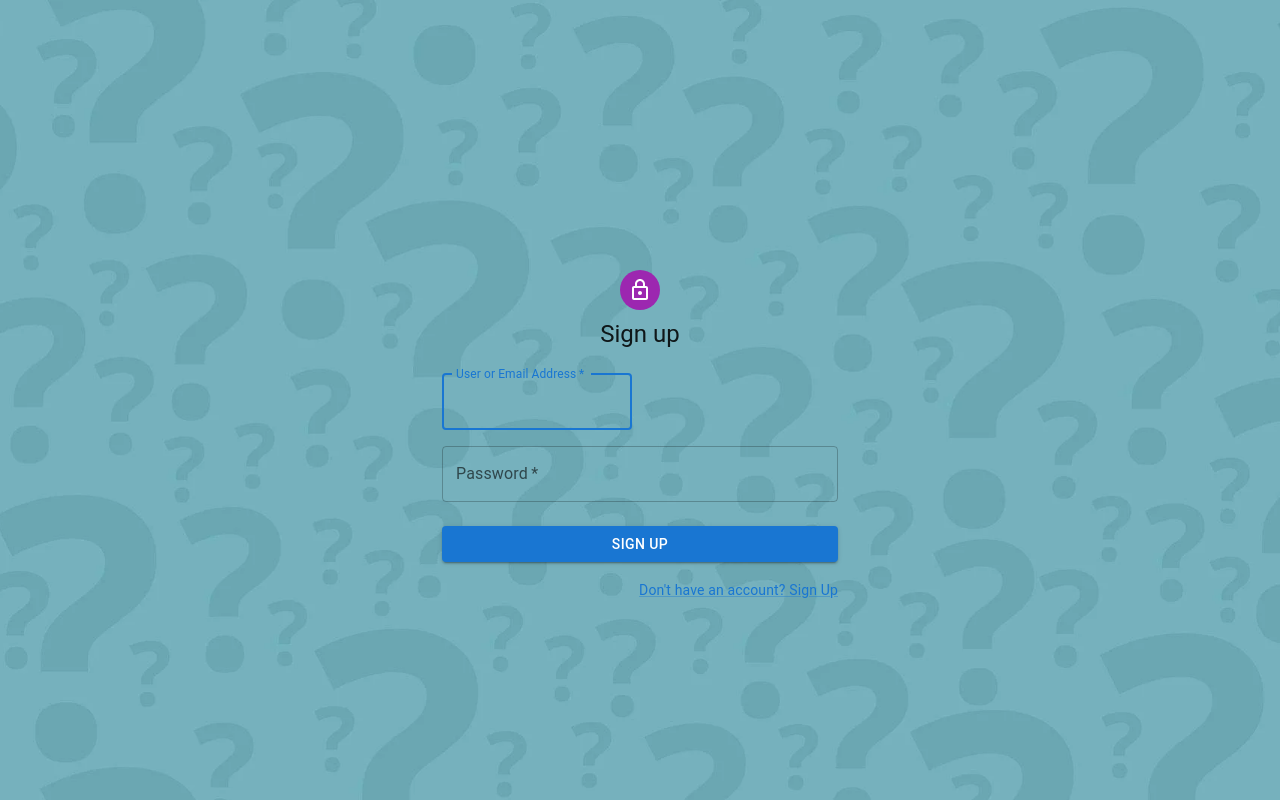
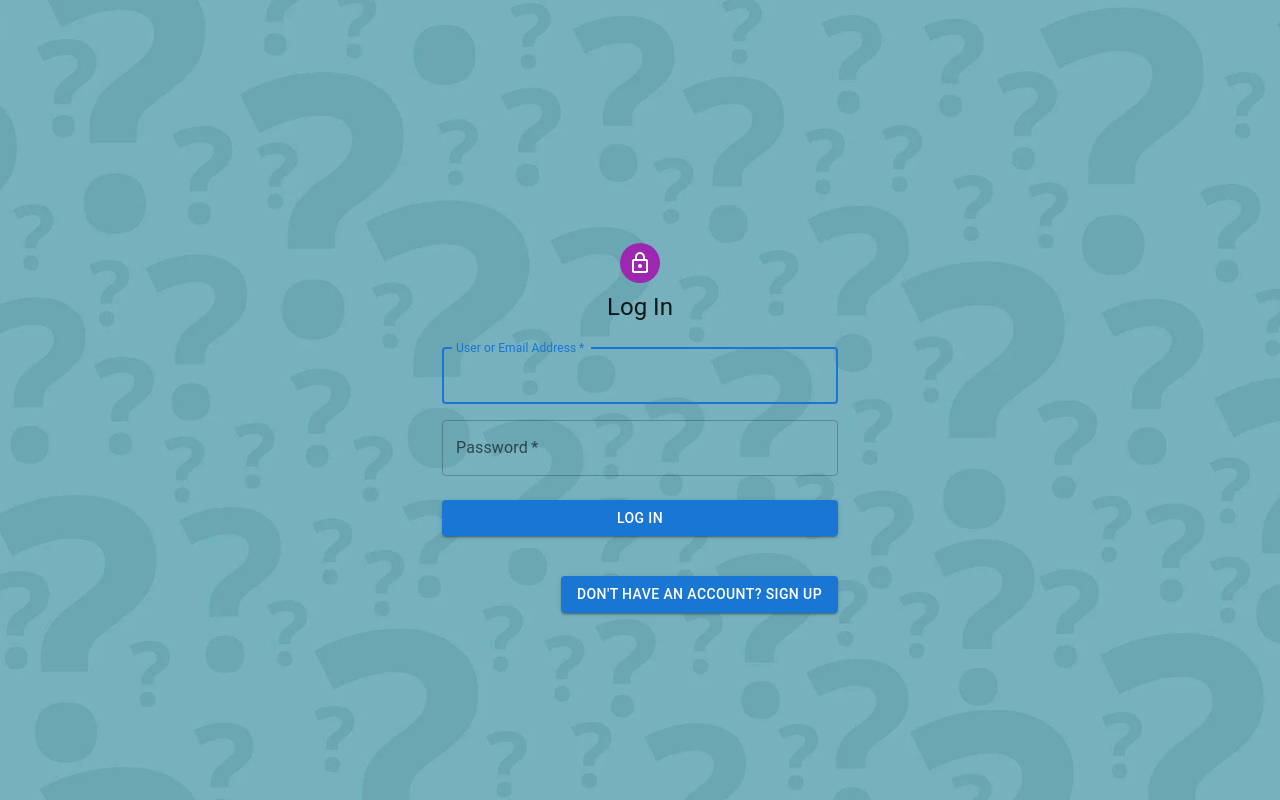
Before and after one commit to jiml268/quiz, a React (Create React App) app: page /quiz/login in a window 1280 px wide. Built offline with nearby package versions, Linux system fonts and the light colour scheme.

Commit message:
Set up Log in

```diff
--- a/src/pages/Login/Login.jsx
+++ b/src/pages/Login/Login.jsx
@@ -2,26 +2,97 @@ import Avatar from '@mui/material/Avatar';
 import Button from '@mui/material/Button';
 import CssBaseline from '@mui/material/CssBaseline';
 import TextField from '@mui/material/TextField';
-import Link from '@mui/material/Link';
 import Grid from '@mui/material/Grid';
 import Box from '@mui/material/Box';
 import LockOutlinedIcon from '@mui/icons-material/LockOutlined';
 import Typography from '@mui/material/Typography';
 import Container from '@mui/material/Container';
 import { useState } from 'react';
+import Joi from "joi-browser";
+import { toast } from 'react-toastify';
+ import { useDispatch } from 'react-redux';
+import { usersLogin } from '../../redux/user/userOperators';
+import { useNavigate } from "react-router-dom";
 
-const Login=()=>{
-    const [account, setAccount] = useState({ userOrEmail: "", password: "" });
+
+const Login = () => {
+      const dispatch = useDispatch()
+ const navigate = useNavigate();
+  const [account, setAccount] = useState({ userOrEmail: "", password: "" });
+
+   const schema = {
+        userOrEmail: Joi.string().min(4).max(20).required(),
+        password: Joi.string().min(8).max(20).required(),
+    };
 
     const handleChange = e => {
         const { name, value } = e.target;
         setAccount({ ...account, [name]: value });
     }
 
+const handleClick = () => {
+    navigate('/register')
+  }
+  const handleSubmit = async (e) => {
+    e.preventDefault();
+    const result = Joi.validate(account, schema, {
+      abortEarly: false,
+    });
+    const { error } = result;
+    if (!error) {
+      const { userOrEmail, password } = account;
+      const loginUser = { userOrEmail: userOrEmail, password: password }
+      const result = await dispatch(usersLogin(loginUser))
+      console.log(result)
+      const { error } = result
+      console.log(error)
+      if (!error) {
+        if (result.payload.data.code === 200) {
+          setAccount({ userOrEmail: "", password: "" })
+          toast.success("Account Logged In.  Enjoy the quiz", {
+            position: "top-center",
+            autoClose: 5000,
+            hideProgressBar: false,
+            closeOnClick: true,
+            pauseOnHover: true,
+            draggable: true,
+            progress: undefined,
+            theme: "colored",
 
-    const handleSubmit = (e)=>{
-      e.preventDefault();
-  };
+          });
+        }
+        if (result.payload.data.code === 401) {
+          toast.warning(`Incorrect pasword for user / email  ${userOrEmail}`, {
+            position: "top-center",
+            autoClose: 5000,
+            hideProgressBar: false,
+            closeOnClick: true,
+            pauseOnHover: true,
+            draggable: true,
+            progress: undefined,
+            theme: "colored",
+
+          });
+        }
+         if (result.payload.data.code === 404) {
+          toast.warning(`No user was found with user or email  ${userOrEmail}`, {
+            position: "top-center",
+            autoClose: 5000,
+            hideProgressBar: false,
+            closeOnClick: true,
+            pauseOnHover: true,
+            draggable: true,
+            progress: undefined,
+            theme: "colored",
+
+          });
+        }
+      }
+      return
+    };
+    console.log("here is any other result", result)
+    return
+  }
 
     return(
         <Container component="main" maxWidth="xs">
@@ -38,18 +109,19 @@ const Login=()=>{
             <LockOutlinedIcon />
           </Avatar>
           <Typography component="h1" variant="h5">
-            Sign up
+            Log In
           </Typography>
           <Box component="form" noValidate onSubmit={handleSubmit} sx={{ mt: 3 }}>
             <Grid container spacing={2}>
-              <Grid item xs={12} sm={6}>
+              <Grid item xs={12} >
                 <TextField
                   name="userOrEmail"
                   required
                   fullWidth
                   id="userOrEmail"
                   label="User or Email Address"
-                autoFocus
+                  autoFocus
+                  autoComplete="userOrEmail"
                                 value={account.userOrEmail}
                                 onChange={handleChange}
 
@@ -76,13 +148,20 @@ const Login=()=>{
               variant="contained"
               sx={{ mt: 3, mb: 2 }}
             >
-              Sign Up
+              Log In
             </Button>
             <Grid container justifyContent="flex-end">
               <Grid item>
-                <Link href="#" variant="body2">
-                  Don't have an account? Sign Up
-                </Link>
+                <Button
+              type="button"
+              fullWidth
+              variant="contained"
+                  sx={{ mt: 3, mb: 2 }}
+                  onClick={handleClick}
+            >
+             Don't have an account? Sign Up
+            </Button>
+
               </Grid>
             </Grid>
           </Box>
--- a/src/pages/Register/Register.jsx
+++ b/src/pages/Register/Register.jsx
@@ -2,7 +2,6 @@ import Avatar from '@mui/material/Avatar';
 import Button from '@mui/material/Button';
 import CssBaseline from '@mui/material/CssBaseline';
 import TextField from '@mui/material/TextField';
-import Link from '@mui/material/Link';
 import Grid from '@mui/material/Grid';
 import Box from '@mui/material/Box';
 import LockOutlinedIcon from '@mui/icons-material/LockOutlined';
@@ -13,9 +12,12 @@ import Joi from "joi-browser";
 import { useState } from 'react';
 import { useDispatch } from 'react-redux';
 import { userRegister } from '../../redux/user/userOperators';
+import { useNavigate } from "react-router-dom";
+
 
 const Register = () => {
   const dispatch = useDispatch()
+  const navigate = useNavigate();
   const [account, setAccount] = useState({ user: "", password: "", email: "" });
   const schema = {
     user: Joi.string().min(4).max(20).required(),
@@ -26,6 +28,10 @@ const Register = () => {
   const handleChange = e => {
     const { name, value } = e.target;
     setAccount({ ...account, [name]: value });
+  }
+
+  const handleClick = () => {
+    navigate('/login')
   }
 
 
@@ -183,9 +189,16 @@ theme: "colored",
             </Button>
             <Grid container justifyContent="flex-end">
               <Grid item>
-                <Link href="#" variant="body2">
+                 <Button
+              type="button"
+              fullWidth
+              variant="contained"
+                  sx={{ mt: 3, mb: 2 }}
+                  onClick={handleClick}
+            >
              Already have an account? Sign in
-                </Link>
+            </Button>
+
               </Grid>
             </Grid>
           </Box>
--- a/src/redux/user/userSlice.js
+++ b/src/redux/user/userSlice.js
@@ -17,15 +17,19 @@ const userSlice = createSlice({
   },
   extraReducers: (builder) =>
     builder
-  .addCase(usersLogin.pending, (state, action) => {
+      .addCase(usersLogin.pending, (state, action) => {
+    console.log('pending')
         state.isloading = true;
       })
 
       .addCase(usersLogin.fulfilled, (state, action) => {
+            console.log('fullfiled')
 
         state.isloading = false;
       })
       .addCase(usersLogin.rejected, (state, action) => {
+            console.log('rejected')
+
         state.isloading = false;
       })
 
```
Lines whose indentation alone changed are shown as unchanged.
